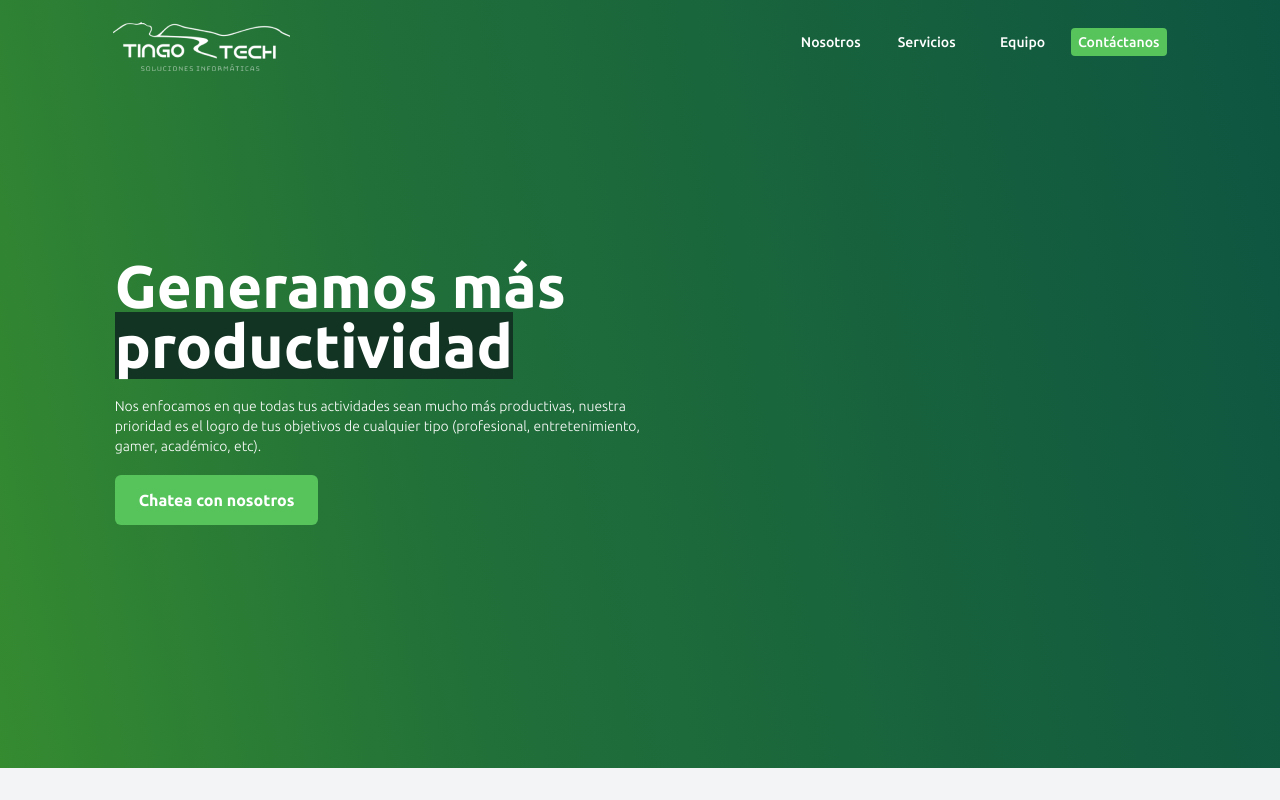
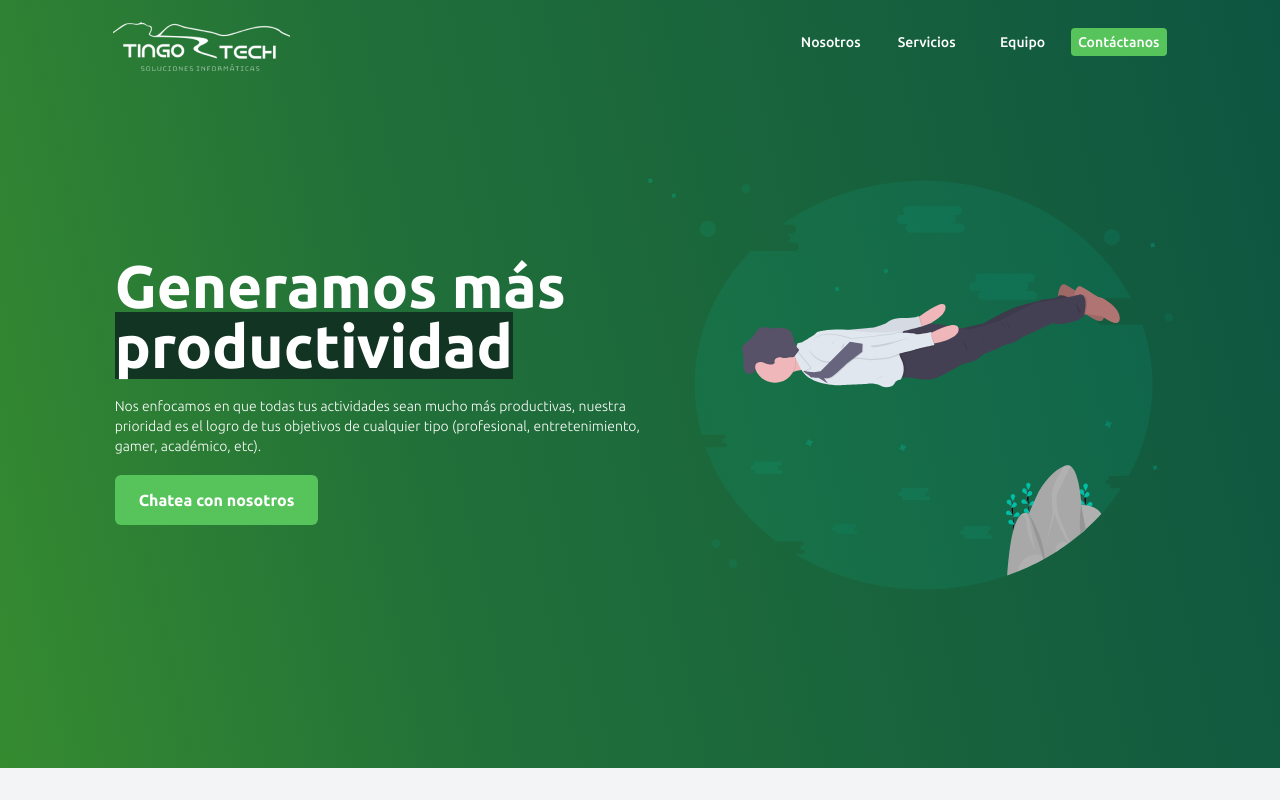
Before and after one commit to wasi-lat/tingotech, a Next.js app: page / in a window 1280 px wide. Shown: the top 800 px of the page. Built offline with nearby package versions, Linux system fonts and the light colour scheme.

Commit message:
ADD: svg image in slide

```diff
--- a/pages/index.js
+++ b/pages/index.js
@@ -38,9 +38,12 @@ export default function Home() {
                 </a>
               </Link>
             </div>
-            <div className="hidden md:block w-1/2" style={{ height: "34rem" }}>
+            <div className="hidden relative md:block w-1/2" style={{ height: "34rem" }}>
               <svg className="w-full h-full">
-                <use xlinkHref="#tech-man" />
+                <use xlinkHref="#bg-fly" />
+              </svg>
+              <svg className="w-96 h-96 absolute top-32 left-10 right-0 m-auto custom-animate">
+                <use xlinkHref="#human" />
               </svg>
             </div>
           </div>
```
